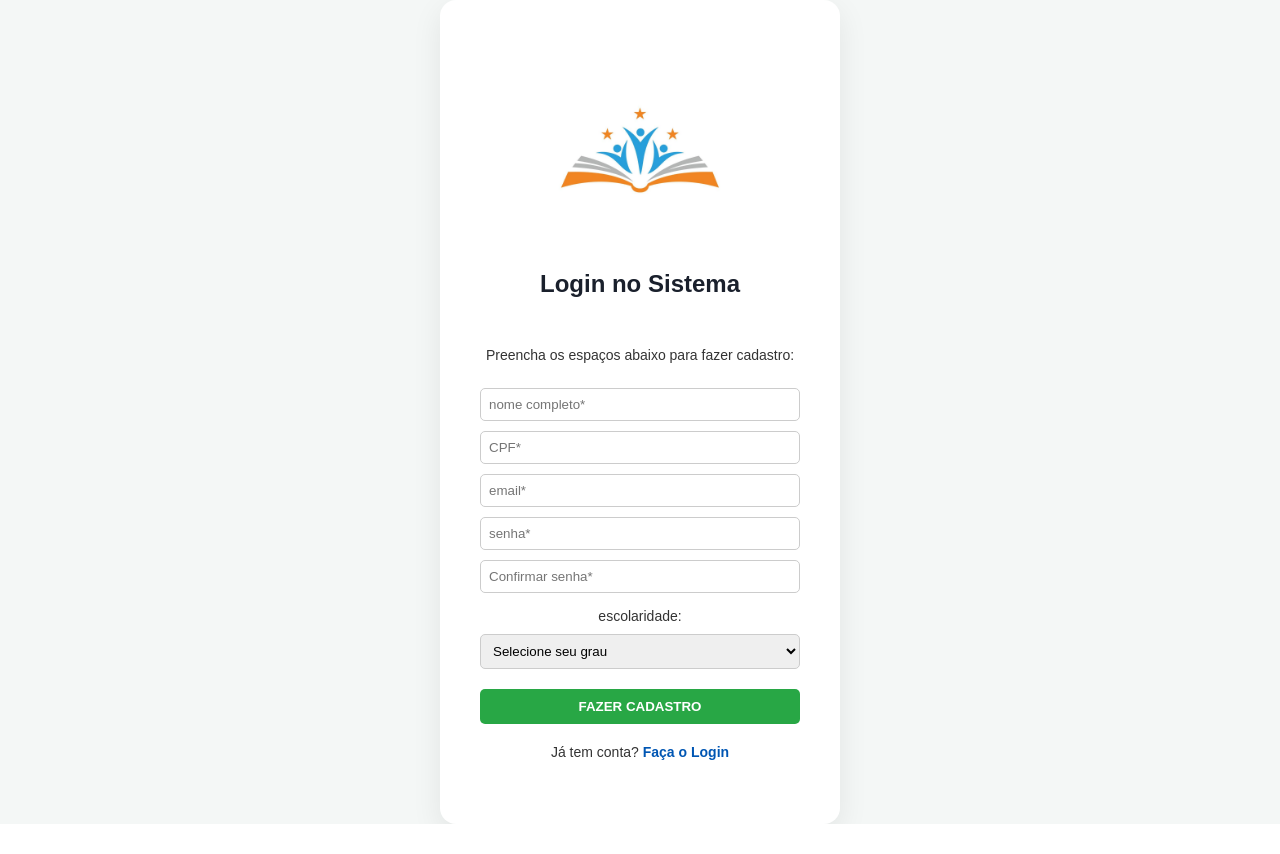
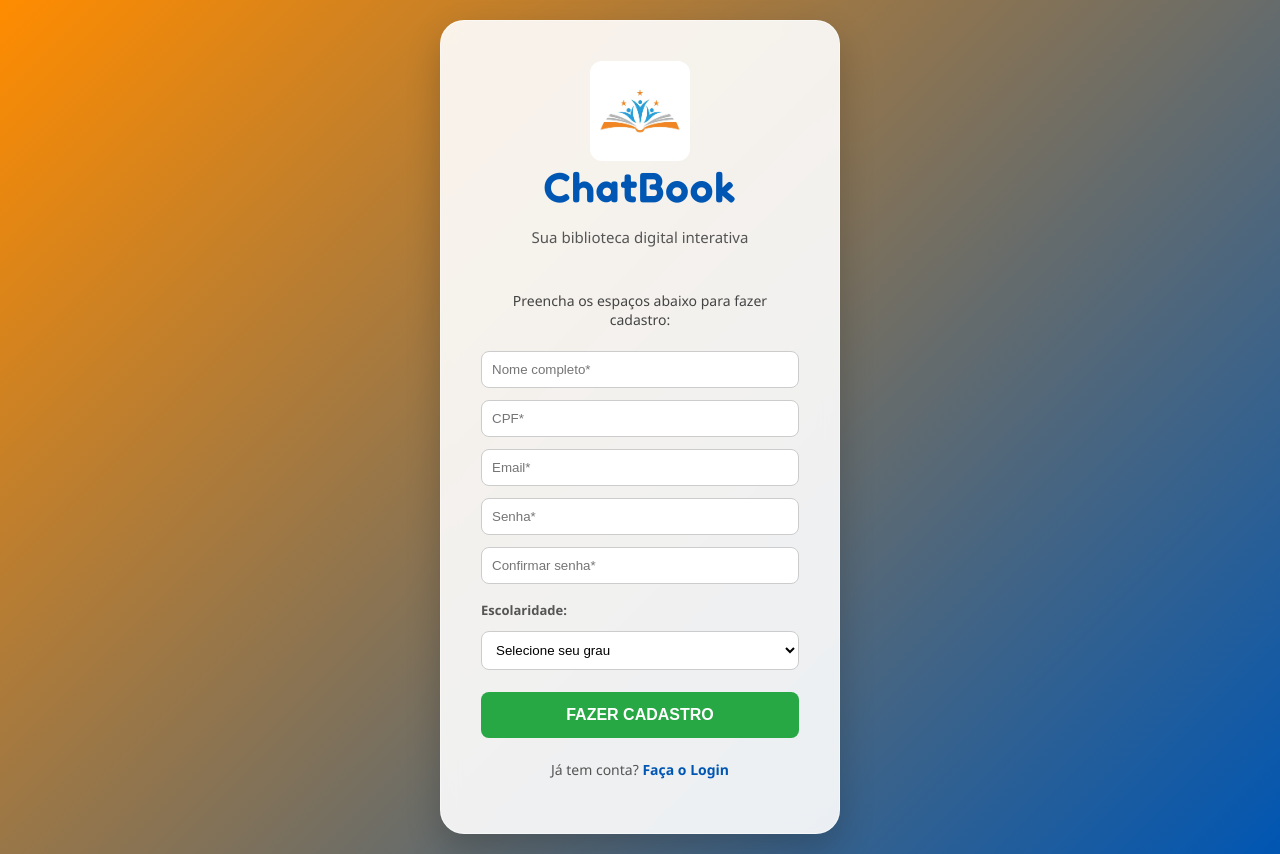
Before and after one commit to yasmose/projeto-yasmim, a React (Vite) app in the folder front-end/: page / in a window 1280 px wide. Both pictures are taken after a click on the link "Faça seu cadastro". Before the commit the page ends 824 px from the top, so only its background shows below. Built offline with nearby package versions, Linux system fonts and the light colour scheme; no server answers.

Commit message:
deixando bonito

```diff
--- a/front-end/src/pages/LoginPage.jsx
+++ b/front-end/src/pages/LoginPage.jsx
@@ -29,9 +29,7 @@ function LoginPage() {
       const data = await response.json();
 
       if (response.ok) {
-        // SALVANDO O NOVO TOKEN DO BACK-END NO NAVEGADOR!
         localStorage.setItem('token', data.token);
-
         alert(`Login efetuado com sucesso!`);
         navigate('/home');
       } else {
@@ -56,8 +54,8 @@ function LoginPage() {
           cpf: cpfCadastro,
           email: emailCadastro,
           senha: senhaCadastro,
-          confirmaSenha: confirmaSenhaCadastro, // Agora mandamos para o back-end validar
-          serie: escolaridadeCadastro // O back-end chama de 'serie' agora
+          confirmaSenha: confirmaSenhaCadastro,
+          serie: escolaridadeCadastro
         })
       });
 
@@ -76,18 +74,29 @@ function LoginPage() {
   };
 
   return (
-    <div style={{
+    <>
+      <style>
+        {`@import url('https://fonts.googleapis.com/css2?family=Fredoka:wght@500;600&display=swap');`}
+      </style>
+
+
+      <div style={{ //degrade
         display: 'flex',
         justifyContent: 'center',
         alignItems: 'center',
         minHeight: '100vh',
-      backgroundColor: '#f4f7f6'
+        background: 'linear-gradient(135deg, #ff8c00 0%, #0056b3 100%)', // Laranja para o Azul
+        fontFamily: "'Segoe UI', Tahoma, Geneva, Verdana, sans-serif",
+        padding: '20px'
       }}>
+
         <div style={{
-        backgroundColor: '#ffffff',
-        padding: '50px 40px',
-        borderRadius: '16px',
-        boxShadow: '0 10px 30px rgba(0, 0, 0, 0.08)',
+          backgroundColor: 'rgba(255, 255, 255, 0.90)',
+          backdropFilter: 'blur(10px)', // Desfoca o fundo
+          padding: '40px',
+          borderRadius: '24px',
+          boxShadow: '0 15px 35px rgba(0, 0, 0, 0.2)',
+          border: '1px solid rgba(255, 255, 255, 0.5)',
           width: '100%',
           maxWidth: '400px',
           textAlign: 'center'
@@ -96,17 +105,22 @@ function LoginPage() {
           <img
             src="/logo/logo.jpg"
             alt="Logo da Biblioteca"
-          style={{ width: '200px', height: 'auto', marginBottom: '20px', display: 'block', margin: '0 auto' }}
+            style={{ width: '100px', height: 'auto', marginBottom: '10px', display: 'block', margin: '0 auto', borderRadius: '12px' }}
           />
 
-        <h2 style={{
-          color: '#1a202c',
-          fontSize: '24px',
-          fontWeight: '700',
-          marginBottom: '35px'
+          <h1 style={{
+            fontFamily: "'Fredoka', sans-serif",
+            fontSize: '42px',
+            fontWeight: '600',
+            color: '#0056b3',
+            margin: '0 0 5px 0',
+            letterSpacing: '1px'
           }}>
-          Login no Sistema
-        </h2>
+            ChatBook
+          </h1>
+          <p style={{ color: '#555', fontSize: '15px', marginBottom: '30px' }}>
+            Sua biblioteca digital interativa
+          </p>
 
           {isLogin ? (
             // ================= TELA DE LOGIN =================
@@ -114,47 +128,56 @@ function LoginPage() {
               <input
                 type="email" placeholder="Email" required
                 value={emailLogin} onChange={(e) => setEmailLogin(e.target.value)}
-              style={{ padding: '10px', borderRadius: '5px', border: '1px solid #ccc' }}
+                style={{ padding: '12px', borderRadius: '8px', border: '1px solid #ccc', outline: 'none', backgroundColor: 'rgba(255,255,255,0.9)' }}
               />
               <input
                 type="password" placeholder="Senha" required
                 value={senhaLogin} onChange={(e) => setSenhaLogin(e.target.value)}
-              style={{ padding: '10px', borderRadius: '5px', border: '1px solid #ccc' }}
+                style={{ padding: '12px', borderRadius: '8px', border: '1px solid #ccc', outline: 'none', backgroundColor: 'rgba(255,255,255,0.9)' }}
               />
-            <button type="submit" style={{ padding: '10px', backgroundColor: '#0056b3', color: 'white', border: 'none', borderRadius: '5px', cursor: 'pointer', fontWeight: 'bold' }}>
+              <button
+                type="submit"
+                style={{ padding: '14px', backgroundColor: '#0056b3', color: 'white', border: 'none', borderRadius: '8px', cursor: 'pointer', fontWeight: 'bold', fontSize: '16px', transition: 'background 0.3s' }}
+                onMouseOver={(e) => e.target.style.backgroundColor = '#004494'}
+                onMouseOut={(e) => e.target.style.backgroundColor = '#0056b3'}
+              >
                 Entrar
               </button>
-            <p style={{ textAlign: 'center', fontSize: '14px', marginTop: '10px' }}>
+              <p style={{ textAlign: 'center', fontSize: '14px', marginTop: '10px', color: '#555' }}>
                 Ainda não é cadastrado?<br/>
-              <a href="#" onClick={(e) => { e.preventDefault(); setIsLogin(false); }} style={{ fontWeight: 'bold', color: '#0056b3', textDecoration: 'none' }}>
+                <a href="#" onClick={(e) => { e.preventDefault(); setIsLogin(false); }} style={{ fontWeight: 'bold', color: '#ff8c00', textDecoration: 'none' }}>
                   Faça seu cadastro
                 </a>
               </p>
             </form>
           ) : (
             // ================= TELA DE CADASTRO =================
-          <form onSubmit={handleRegister} style={{ display: 'flex', flexDirection: 'column', gap: '10px' }}>
-            <p style={{ textAlign: 'center', marginBottom: '15px', fontSize: '14px' }}>Preencha os espaços abaixo para fazer cadastro:</p>
+            <form onSubmit={handleRegister} style={{ display: 'flex', flexDirection: 'column', gap: '12px' }}>
+              <p style={{ textAlign: 'center', marginBottom: '10px', fontSize: '14px', color: '#444' }}>Preencha os espaços abaixo para fazer cadastro:</p>
 
-            <input type="text" placeholder="nome completo*" required value={nomeCadastro} onChange={(e) => setNomeCadastro(e.target.value)} style={{ padding: '8px', borderRadius: '5px', border: '1px solid #ccc' }} />
-            <input type="text" placeholder="CPF*" required value={cpfCadastro} onChange={(e) => setCpfCadastro(e.target.value)} style={{ padding: '8px', borderRadius: '5px', border: '1px solid #ccc' }} />
-            <input type="email" placeholder="email*" required value={emailCadastro} onChange={(e) => setEmailCadastro(e.target.value)} style={{ padding: '8px', borderRadius: '5px', border: '1px solid #ccc' }} />
-            <input type="password" placeholder="senha*" required value={senhaCadastro} onChange={(e) => setSenhaCadastro(e.target.value)} style={{ padding: '8px', borderRadius: '5px', border: '1px solid #ccc' }} />
-            <input type="password" placeholder="Confirmar senha*" required value={confirmaSenhaCadastro} onChange={(e) => setConfirmaSenhaCadastro(e.target.value)} style={{ padding: '8px', borderRadius: '5px', border: '1px solid #ccc' }} />
+              <input type="text" placeholder="Nome completo*" required value={nomeCadastro} onChange={(e) => setNomeCadastro(e.target.value)} style={{ padding: '10px', borderRadius: '8px', border: '1px solid #ccc', outline: 'none' }} />
+              <input type="text" placeholder="CPF*" required value={cpfCadastro} onChange={(e) => setCpfCadastro(e.target.value)} style={{ padding: '10px', borderRadius: '8px', border: '1px solid #ccc', outline: 'none' }} />
+              <input type="email" placeholder="Email*" required value={emailCadastro} onChange={(e) => setEmailCadastro(e.target.value)} style={{ padding: '10px', borderRadius: '8px', border: '1px solid #ccc', outline: 'none' }} />
+              <input type="password" placeholder="Senha*" required value={senhaCadastro} onChange={(e) => setSenhaCadastro(e.target.value)} style={{ padding: '10px', borderRadius: '8px', border: '1px solid #ccc', outline: 'none' }} />
+              <input type="password" placeholder="Confirmar senha*" required value={confirmaSenhaCadastro} onChange={(e) => setConfirmaSenhaCadastro(e.target.value)} style={{ padding: '10px', borderRadius: '8px', border: '1px solid #ccc', outline: 'none' }} />
 
-            <label style={{ fontSize: '14px', marginTop: '5px' }}>escolaridade:</label>
-            {/* O value agora é 1, 2 ou 3, exatamente como o back-end exigiu */}
-            <select value={escolaridadeCadastro} onChange={(e) => setEscolaridadeCadastro(e.target.value)} required style={{ padding: '8px', borderRadius: '5px', border: '1px solid #ccc' }}>
+              <label style={{ fontSize: '13px', marginTop: '5px', textAlign: 'left', fontWeight: 'bold', color: '#555' }}>Escolaridade:</label>
+              <select value={escolaridadeCadastro} onChange={(e) => setEscolaridadeCadastro(e.target.value)} required style={{ padding: '10px', borderRadius: '8px', border: '1px solid #ccc', outline: 'none', backgroundColor: 'white' }}>
                 <option value="">Selecione seu grau</option>
                 <option value="1">Ensino Fundamental I</option>
                 <option value="2">Ensino Fundamental II</option>
                 <option value="3">Ensino Médio</option>
               </select>
 
-            <button type="submit" style={{ padding: '10px', backgroundColor: '#28a745', color: 'white', border: 'none', borderRadius: '5px', cursor: 'pointer', fontWeight: 'bold', marginTop: '10px' }}>
+              <button
+                type="submit"
+                style={{ padding: '14px', backgroundColor: '#28a745', color: 'white', border: 'none', borderRadius: '8px', cursor: 'pointer', fontWeight: 'bold', marginTop: '10px', fontSize: '16px' }}
+                onMouseOver={(e) => e.target.style.backgroundColor = '#218838'}
+                onMouseOut={(e) => e.target.style.backgroundColor = '#28a745'}
+              >
                 FAZER CADASTRO
               </button>
-            <p style={{ textAlign: 'center', fontSize: '14px', marginTop: '10px' }}>
+              <p style={{ textAlign: 'center', fontSize: '14px', marginTop: '10px', color: '#555' }}>
                 Já tem conta?{' '}
                 <a href="#" onClick={(e) => { e.preventDefault(); setIsLogin(true); }} style={{ fontWeight: 'bold', color: '#0056b3', textDecoration: 'none' }}>
                   Faça o Login
@@ -164,6 +187,7 @@ function LoginPage() {
           )}
         </div>
       </div>
+    </>
   );
 }
 
```
Lines whose indentation alone changed are shown as unchanged.
